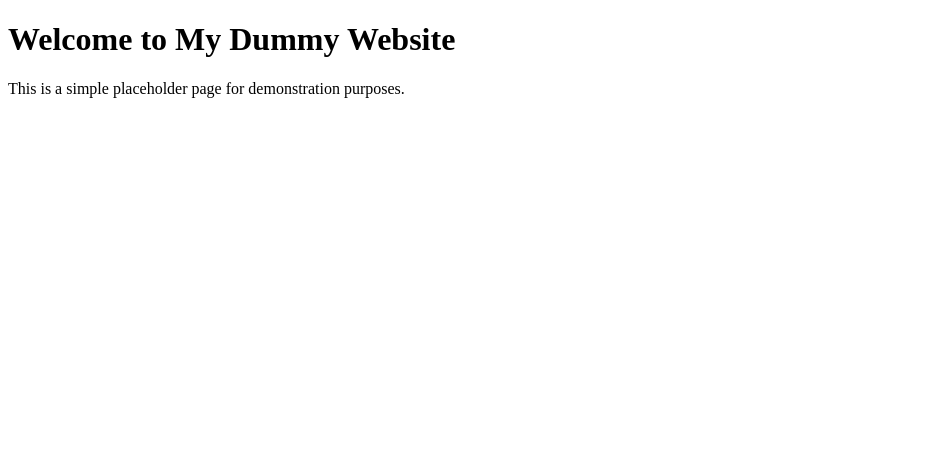
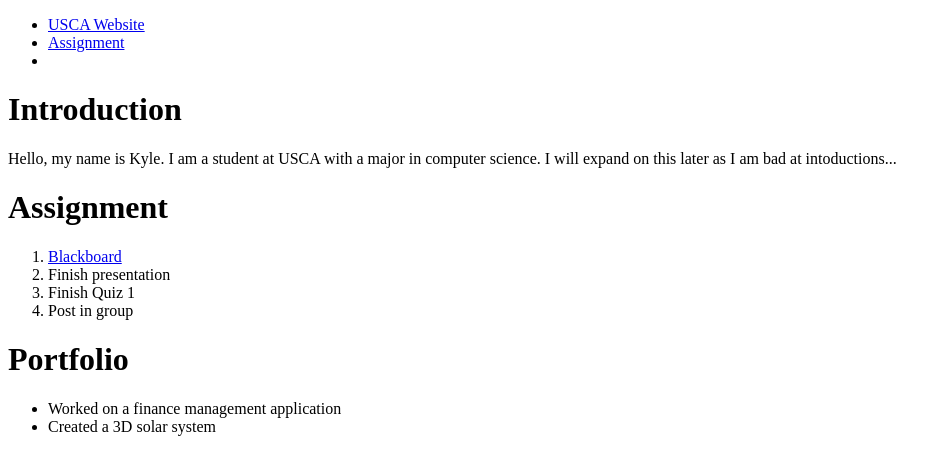
Before and after one commit to Kyuket2/Kyuket2.github.io, a plain HTML site: page index.html in a window 1280 px wide. Shown: the whole page, without its empty margins (0-951 px from the left). Drawn offline with Linux system fonts and the light colour scheme.

Commit message:
Current Progress - Added multiple items to the website.

```diff
--- a/index.html
+++ b/index.html
@@ -1,11 +1,45 @@
 <!DOCTYPE html>
-<title>Dummy Website</title>
+
+<head>
+    <title>CSCI225 Homepage of Kyle</title>
+</head>
 <body>
-    <header>
-        <h1>Welcome to My Dummy Website</h1>
-    </header>
-    <main>
-        <p>This is a simple placeholder page for demonstration purposes.</p>
-    </main>
+    <!-- Main Page Content-->
+     <!-- navbar section-->
+    <div class="navbar">
+       <ul>
+        <li> <a href="https://www.usca.edu/"> USCA Website</a></li>
+        <li> <a href="#Assignment">Assignment</a></li>
+        <li> <a href=""></a> </li>
+       </ul>
+    </div>
+
+    <!-- introduction section-->
+    <div class="introduction">
+        <h1>Introduction</h1>
+        <p>Hello, my name is Kyle. I am a student at USCA with a major in
+        computer science. I will expand on this later as I am bad at intoductions...
+        </p>
+    </div>
+
+    <div id="Assignemnt" class="assignment">
+        <h1>Assignment</h1>
+        <ol>
+            <li><a href="https://blackboard.sc.edu/ultra/courses/_1304513_1/outline/assessment/_26270426_1/overview/attempt/create?courseId=_1304513_1"> Blackboard</a></li>
+            <li>Finish presentation</li>
+            <li>Finish Quiz 1</li>
+            <li>Post in group</li>
+        </ol>
+    </div>
+
+    <div class="portfolio">
+        <h1>Portfolio</h1>
+        <ul>
+            <li> Worked on a finance management application</li>
+            <li> Created a 3D solar system</li>
+        </ul>
+    </div>
+
 </body>
+
 </html>
```
